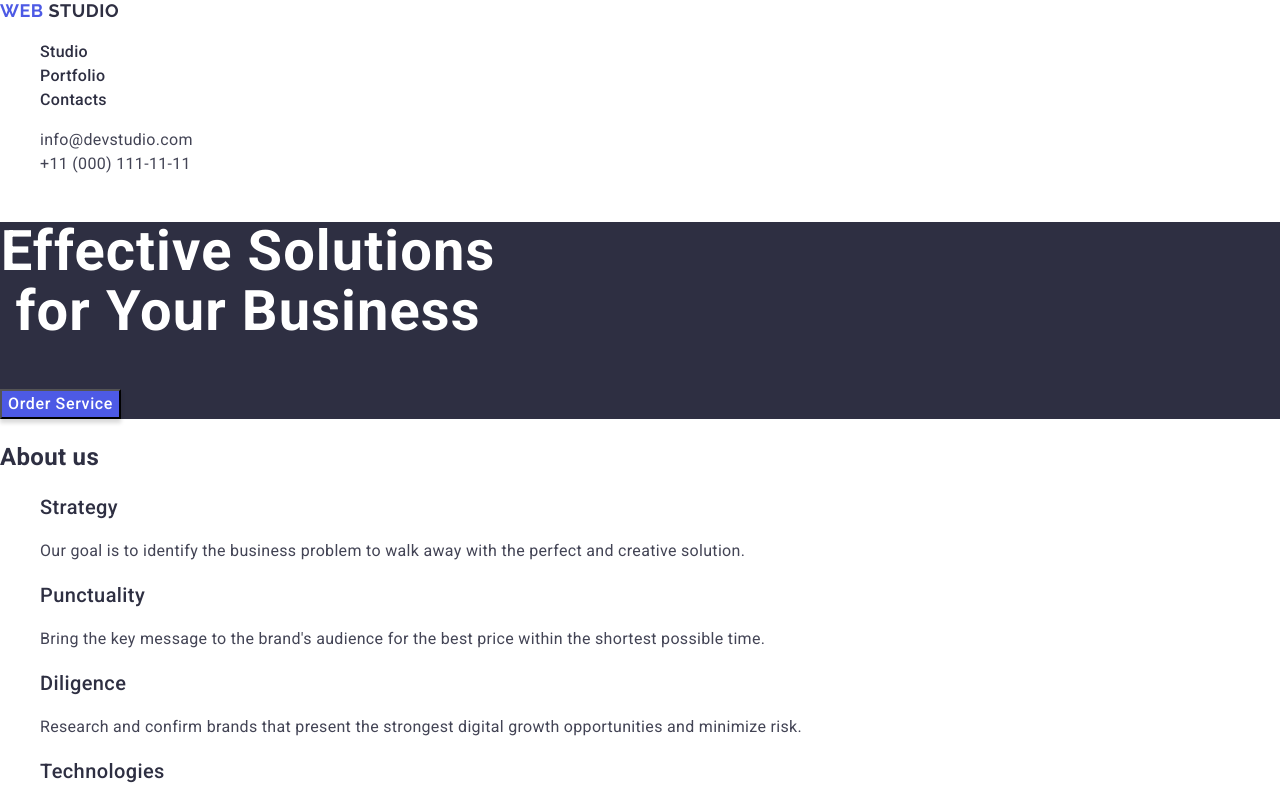
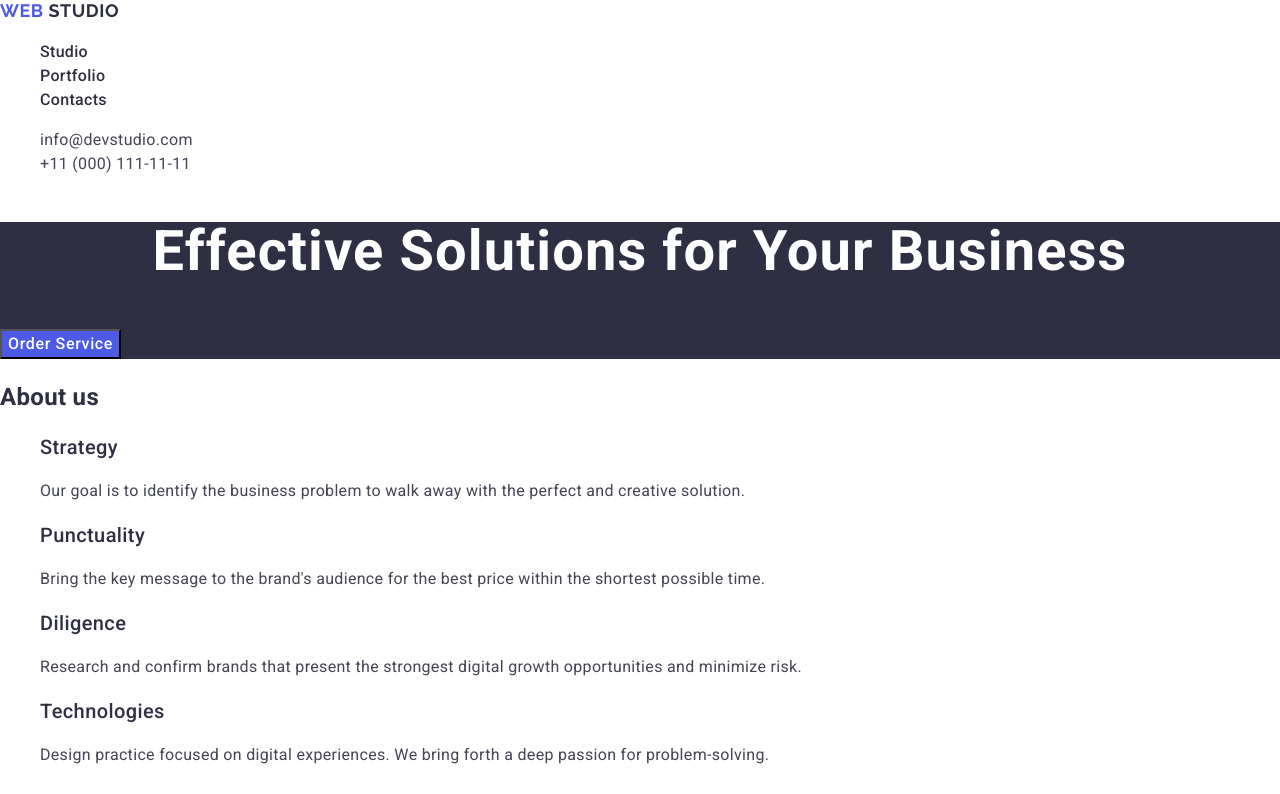
Before and after one commit to stelmakh1991/goit-markup-hw-02, a plain HTML site: page index.html in a window 1280 px wide. Shown: the top 794 px of the page. Drawn offline with nearby package versions, Linux system fonts and the light colour scheme.

Commit message:
css styles renewed1

```diff
--- a/css/styles.css
+++ b/css/styles.css
@@ -35,7 +35,6 @@ ul {
 }
 body button {
     background-color: #4D5AE5;
-    box-shadow: 0px 4px 4px 0px rgba(0, 0, 0, 0.15);
 }
 /* LOGO */
 body .logo {
@@ -82,7 +81,6 @@ body .address {
     font-weight: 700;
     line-height: 1.07;
     letter-spacing: 1.11px;
-    width: 496px;
 }
 .section-first .order-service {
     color: #FFF;
```
